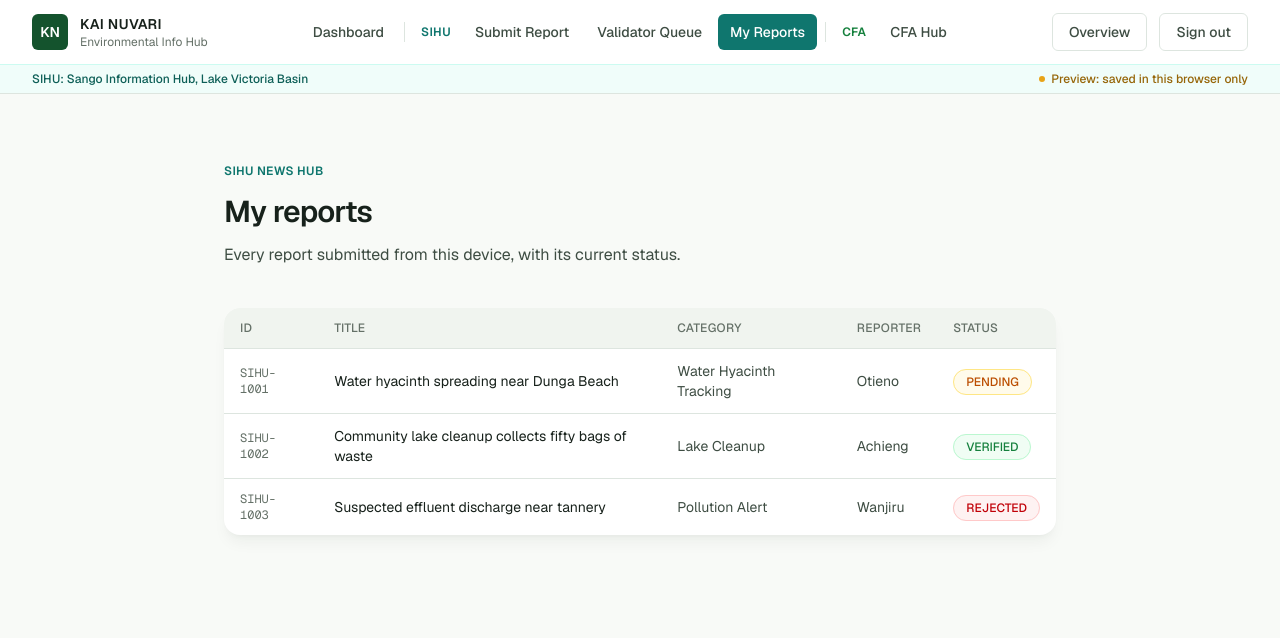
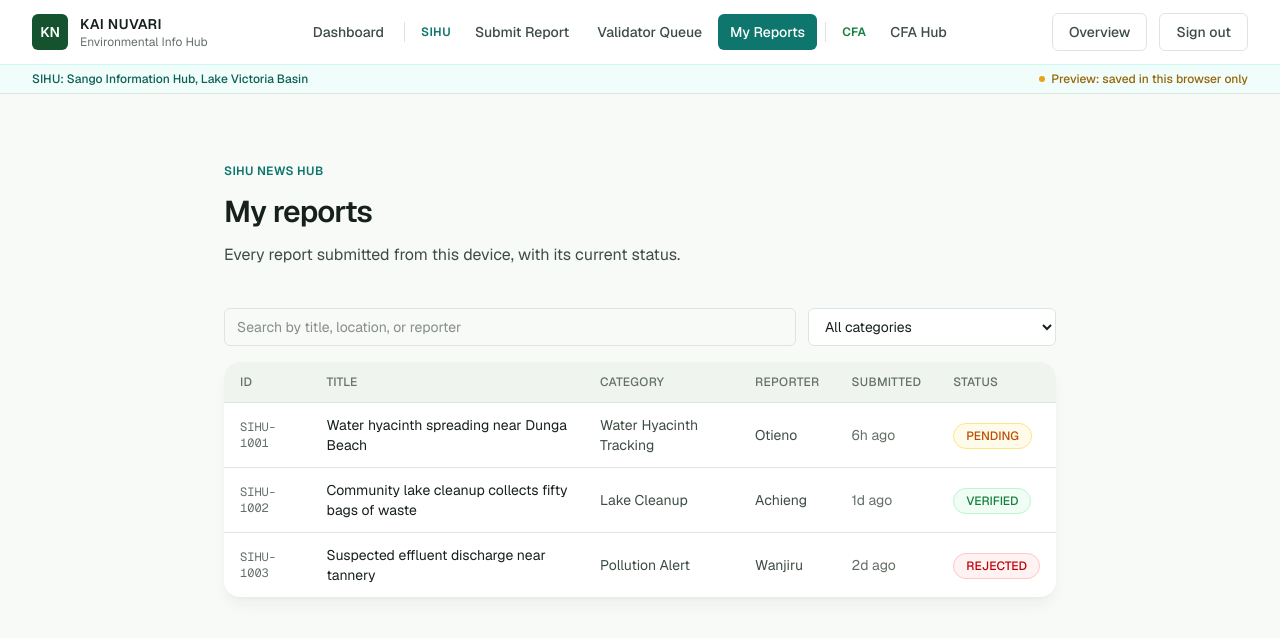
Before and after one commit to isackkibet/info-hub, a Next.js app: page /sihu/my-reports in a window 1280 px wide. Shown: the top 638 px of the page. Built offline with nearby package versions, Linux system fonts and the light colour scheme.

Commit message:
feat: enhance reports table with search and filter functionality; add relative date formatting

```diff
--- a/src/app/sihu/my-reports/reports-table.tsx
+++ b/src/app/sihu/my-reports/reports-table.tsx
@@ -1,10 +1,34 @@
 "use client";
 
+import { useMemo, useState } from "react";
 import Link from "next/link";
-import { CATEGORY_LABELS, statusStyles, useSihuSubmissions } from "@/lib/sihu";
+import {
+  CATEGORY_LABELS,
+  CATEGORY_OPTIONS,
+  statusStyles,
+  useSihuSubmissions,
+  type SihuCategory,
+} from "@/lib/sihu";
+import { formatRelativeDate } from "@/lib/format-date";
 
 export function ReportsTable() {
   const submissions = useSihuSubmissions();
+  const [query, setQuery] = useState("");
+  const [category, setCategory] = useState<SihuCategory | "ALL">("ALL");
+
+  const filtered = useMemo(() => {
+    const q = query.trim().toLowerCase();
+    return submissions.filter((submission) => {
+      const matchesQuery =
+        !q ||
+        submission.title.toLowerCase().includes(q) ||
+        submission.locationName.toLowerCase().includes(q) ||
+        submission.reporterName.toLowerCase().includes(q);
+      const matchesCategory =
+        category === "ALL" || submission.category === category;
+      return matchesQuery && matchesCategory;
+    });
+  }, [submissions, query, category]);
 
   if (submissions.length === 0) {
     return (
@@ -21,6 +45,51 @@ export function ReportsTable() {
   }
 
   return (
+    <div>
+      <div className="mb-4 flex flex-col gap-3 sm:flex-row">
+        <div className="flex-1">
+          <label htmlFor="report-search" className="sr-only">
+            Search my reports
+          </label>
+          <input
+            id="report-search"
+            type="search"
+            value={query}
+            onChange={(event) => setQuery(event.target.value)}
+            placeholder="Search by title, location, or reporter"
+            className="w-full rounded-md border border-sand-200 px-3 py-2 text-sm text-ink-900 outline-none focus:border-lake-600 focus:ring-1 focus:ring-lake-600"
+          />
+        </div>
+        <div>
+          <label htmlFor="report-category" className="sr-only">
+            Filter by category
+          </label>
+          <select
+            id="report-category"
+            value={category}
+            onChange={(event) =>
+              setCategory(event.target.value as SihuCategory | "ALL")
+            }
+            className="w-full rounded-md border border-sand-200 bg-white px-3 py-2 text-sm text-ink-900 outline-none focus:border-lake-600 focus:ring-1 focus:ring-lake-600 sm:w-auto"
+          >
+            <option value="ALL">All categories</option>
+            {CATEGORY_OPTIONS.map(([value, label]) => (
+              <option key={value} value={value}>
+                {label}
+              </option>
+            ))}
+          </select>
+        </div>
+      </div>
+
+      {filtered.length === 0 ? (
+        <div
+          role="status"
+          className="rounded-2xl border border-dashed border-sand-200 p-10 text-center text-sm text-ink-600"
+        >
+          No reports match your search.
+        </div>
+      ) : (
         <div className="overflow-hidden rounded-2xl bg-white shadow-lg shadow-forest-950/5">
           <table className="w-full text-left text-sm">
             <thead className="border-b border-sand-200 bg-sand-100 text-xs uppercase tracking-wide text-ink-600">
@@ -29,11 +98,12 @@ export function ReportsTable() {
                 <th className="px-4 py-3 font-medium">Title</th>
                 <th className="px-4 py-3 font-medium">Category</th>
                 <th className="px-4 py-3 font-medium">Reporter</th>
+                <th className="px-4 py-3 font-medium">Submitted</th>
                 <th className="px-4 py-3 font-medium">Status</th>
               </tr>
             </thead>
             <tbody>
-          {submissions.map((submission) => (
+              {filtered.map((submission) => (
                 <tr
                   key={submission.id}
                   className="border-b border-sand-200 last:border-none hover:bg-sand-50"
@@ -47,6 +117,11 @@ export function ReportsTable() {
                   </td>
                   <td className="px-4 py-3 text-ink-700">
                     {submission.reporterName}
+                  </td>
+                  <td className="px-4 py-3 text-ink-600">
+                    <time dateTime={submission.createdAt}>
+                      {formatRelativeDate(submission.createdAt)}
+                    </time>
                   </td>
                   <td className="px-4 py-3">
                     <span
@@ -63,5 +138,7 @@ export function ReportsTable() {
             </tbody>
           </table>
         </div>
+      )}
+    </div>
   );
 }
--- a/src/app/sihu/validator/validator-queue.tsx
+++ b/src/app/sihu/validator/validator-queue.tsx
@@ -1,17 +1,22 @@
 "use client";
 
-import { useState } from "react";
+import { useMemo, useState } from "react";
 import {
   CATEGORY_LABELS,
+  CATEGORY_OPTIONS,
   statusStyles,
   updateSubmissionStatus,
   useSihuSubmissions,
+  type SihuCategory,
 } from "@/lib/sihu";
+import { formatRelativeDate } from "@/lib/format-date";
 
 export function ValidatorQueue() {
   const submissions = useSihuSubmissions();
   const [notes, setNotes] = useState<Record<string, string>>({});
-  const [filter, setFilter] = useState<"PENDING" | "ALL">("PENDING");
+  const [statusFilter, setStatusFilter] = useState<"PENDING" | "ALL">("PENDING");
+  const [query, setQuery] = useState("");
+  const [category, setCategory] = useState<SihuCategory | "ALL">("ALL");
 
   function handleDecision(id: string, decision: "VERIFIED" | "REJECTED") {
     const note = notes[id]?.trim();
@@ -22,19 +27,32 @@ export function ValidatorQueue() {
     updateSubmissionStatus(id, decision, note || undefined);
   }
 
-  const visible = submissions.filter((s) =>
-    filter === "PENDING" ? s.status === "PENDING" : true,
-  );
+  const visible = useMemo(() => {
+    const q = query.trim().toLowerCase();
+    return submissions.filter((s) => {
+      const matchesStatus =
+        statusFilter === "PENDING" ? s.status === "PENDING" : true;
+      const matchesCategory = category === "ALL" || s.category === category;
+      const matchesQuery =
+        !q ||
+        s.title.toLowerCase().includes(q) ||
+        s.locationName.toLowerCase().includes(q) ||
+        s.reporterName.toLowerCase().includes(q);
+      return matchesStatus && matchesCategory && matchesQuery;
+    });
+  }, [submissions, statusFilter, category, query]);
 
   return (
     <div>
-      {/* Filter toggle */}
-      <div className="mb-6 flex items-center gap-2">
+      {/* Filters */}
+      <div className="mb-6 space-y-3">
+        <div className="flex items-center gap-2">
           <button
             type="button"
-          onClick={() => setFilter("PENDING")}
+            onClick={() => setStatusFilter("PENDING")}
+            aria-pressed={statusFilter === "PENDING"}
             className={
-            filter === "PENDING"
+              statusFilter === "PENDING"
                 ? "rounded-md bg-lake-600 px-3 py-1.5 text-xs font-medium text-white"
                 : "rounded-md border border-sand-200 px-3 py-1.5 text-xs font-medium text-ink-700 hover:bg-sand-100"
             }
@@ -43,9 +61,10 @@ export function ValidatorQueue() {
           </button>
           <button
             type="button"
-          onClick={() => setFilter("ALL")}
+            onClick={() => setStatusFilter("ALL")}
+            aria-pressed={statusFilter === "ALL"}
             className={
-            filter === "ALL"
+              statusFilter === "ALL"
                 ? "rounded-md bg-lake-600 px-3 py-1.5 text-xs font-medium text-white"
                 : "rounded-md border border-sand-200 px-3 py-1.5 text-xs font-medium text-ink-700 hover:bg-sand-100"
             }
@@ -54,8 +73,48 @@ export function ValidatorQueue() {
           </button>
         </div>
 
+        <div className="flex flex-col gap-3 sm:flex-row">
+          <div className="flex-1">
+            <label htmlFor="queue-search" className="sr-only">
+              Search the queue
+            </label>
+            <input
+              id="queue-search"
+              type="search"
+              value={query}
+              onChange={(event) => setQuery(event.target.value)}
+              placeholder="Search by title, location, or reporter"
+              className="w-full rounded-md border border-sand-200 px-3 py-2 text-sm text-ink-900 outline-none focus:border-lake-600 focus:ring-1 focus:ring-lake-600"
+            />
+          </div>
+          <div>
+            <label htmlFor="queue-category" className="sr-only">
+              Filter by category
+            </label>
+            <select
+              id="queue-category"
+              value={category}
+              onChange={(event) =>
+                setCategory(event.target.value as SihuCategory | "ALL")
+              }
+              className="w-full rounded-md border border-sand-200 bg-white px-3 py-2 text-sm text-ink-900 outline-none focus:border-lake-600 focus:ring-1 focus:ring-lake-600 sm:w-auto"
+            >
+              <option value="ALL">All categories</option>
+              {CATEGORY_OPTIONS.map(([value, label]) => (
+                <option key={value} value={value}>
+                  {label}
+                </option>
+              ))}
+            </select>
+          </div>
+        </div>
+      </div>
+
       {visible.length === 0 && (
-        <div className="rounded-2xl border border-dashed border-sand-200 p-10 text-center text-sm text-ink-600">
+        <div
+          role="status"
+          className="rounded-2xl border border-dashed border-sand-200 p-10 text-center text-sm text-ink-600"
+        >
           No reports in this view.
         </div>
       )}
@@ -78,6 +137,10 @@ export function ValidatorQueue() {
                   {CATEGORY_LABELS[submission.category]} in{" "}
                   {submission.locationName}, reported by{" "}
                   {submission.reporterName}
+                  {" "}
+                  <time dateTime={submission.createdAt}>
+                    ({formatRelativeDate(submission.createdAt)})
+                  </time>
                 </p>
               </div>
               <span
--- /dev/null
+++ b/src/lib/format-date.ts
@@ -0,0 +1,20 @@
+export function formatRelativeDate(iso: string): string {
+  const date = new Date(iso);
+  const diffMs = Date.now() - date.getTime();
+  const diffMinutes = Math.round(diffMs / 60000);
+
+  if (diffMinutes < 1) return "just now";
+  if (diffMinutes < 60) return `${diffMinutes}m ago`;
+
+  const diffHours = Math.round(diffMinutes / 60);
+  if (diffHours < 24) return `${diffHours}h ago`;
+
+  const diffDays = Math.round(diffHours / 24);
+  if (diffDays < 7) return `${diffDays}d ago`;
+
+  return date.toLocaleDateString("en-US", {
+    month: "short",
+    day: "numeric",
+    year: date.getFullYear() === new Date().getFullYear() ? undefined : "numeric",
+  });
+}
```
Also changed, not shown: src/app/sihu/submit/submit-form.tsx (+39 -7 lines). Lines whose indentation alone changed are shown as unchanged.
